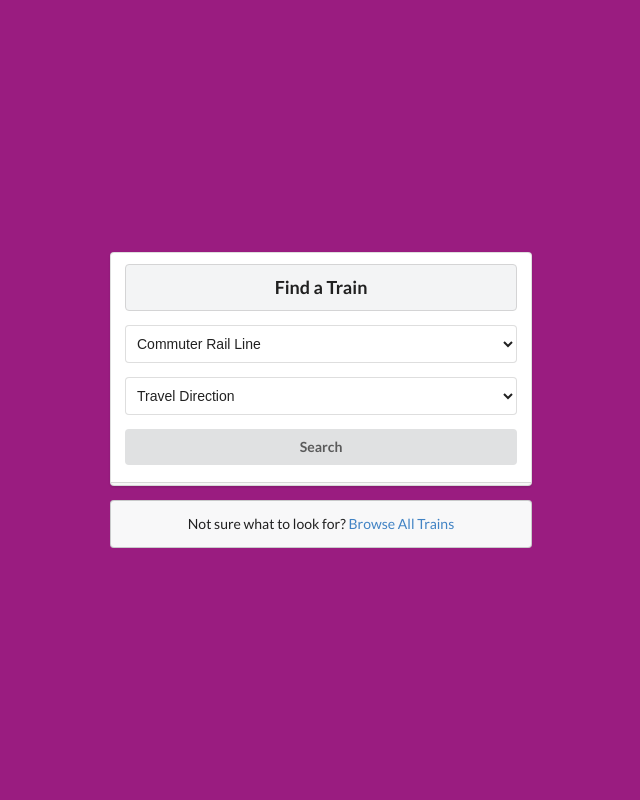
After one commit to cofonseca/MBTA-CR-Tracker, a Flask app: template templates/search.html in a window 1280 px wide. The commit adds this page. Shown: the whole page, without its empty margins (319-959 px from the left). Run offline with Flask 2, Linux system fonts and the light colour scheme; the template is opened without the code that fills it, so the values that code supplies are empty; some libraries are stand-ins or nearby versions.

Commit message:
Styling!

```diff
--- a/static/style.css
+++ b/static/style.css
@@ -1,22 +1,28 @@
-#id {
-    font-family: 'Archivo Black', sans-serif';
+html, body {
+    margin: 0;
+    padding: 0;
+    min-height: 100%;
+    height: 100%;
 }
 
 body {
-    background-color: #e2e2e2;
+    display: flex;
+    align-items: center;
+    background: #9a1c80;
 }
 
-#t {
-    width: 30px;
-    height: 30px;
+.column {
+    max-width: 450px !important;
 }
 
-#title {
-    font-family: 'Archivo Black', sans-serif;
-    margin: 0;
-    padding: 0;
+.ui.container {
+    max-width: 450px !important;
 }
 
-p, label {
-    font-family: 'Nunito Sans', sans-serif;
-}
+.container {
+    display: flex;
+    justify-content: center;
+    align-items: center;
+    margin: auto;
+    max-width: 450px;
+ }
--- a/templates/layout.html
+++ b/templates/layout.html
@@ -1,27 +1,17 @@
 <!DOCTYPE html>
 <html>
     <head>
+        <meta name="viewport" content="width=device-width, initial-scale=1, shrink-to-fit=no">
         <meta charset="utf-8">
-        <title>MBTA CR Tracker</title>
-        <link href="https://fonts.googleapis.com/css?family=Archivo+Black|Nunito+Sans" rel="stylesheet">
-        <link href="https://cdn.jsdelivr.net/npm/semantic-ui@2.2.13/dist/semantic.min.css" rel="stylesheet">
+        <title>Commuter Rail Tracker</title>
+        <link href="https://fonts.googleapis.com/css?family=Archivo+Black|Lato" rel="stylesheet">
+        <link href="https://cdnjs.cloudflare.com/ajax/libs/semantic-ui/2.2.13/semantic.min.css" rel="stylesheet">
         <link href="../static/style.css" rel="stylesheet">
+        <script src="https://code.jquery.com/jquery-3.1.1.min.js"></script>
+        <script src="https://cdnjs.cloudflare.com/ajax/libs/semantic-ui/2.2.13/semantic.min.js"></script>
         <script src="../static/main.js"></script>
     </head>
     <body>
-        <div class="container">
-            <div class="ui stackable menu">
-                <div class="item">
-                    <img id="t" src="../static/images/t.png">
-                </div>
-                <div class="item">
-                    <h2 id="title">Tracker</h2>
-                </div>
-                <a class="active item">Home</a>
-                <a class="item">Browse</a>
-                <a class="item">Map</a>
-                </div>
-            {% block body %}{% endblock %}
-        </div>
+    {% block body %}{% endblock %}
     </body>
 </html>
--- /dev/null
+++ b/templates/search.html
@@ -0,0 +1,48 @@
+{% extends 'layout.html' %}
+{% block body %}
+<div class="ui middle aligned center aligned grid container">
+  <div class="column">
+      <form class="ui large form" action="/map" method="GET">
+          <div class="ui stacked segment">
+              <h3 class="ui block header">Find a Train</h3>
+
+              <!-- First Field -->
+              <div class="field">
+                  <select class="ui dropdown">
+                      <option value="" disabled selected>Commuter Rail Line</option>
+                      <option value="Providence">Providence</option>
+                      <option value="fdsfdsfds">Stoughton</option>
+                      <option value="fdsfdsfds">Middleborough</option>
+                      <option value="fdsfdsfds">Worcester</option>
+                      <option value="fdsfdsfds">fdsfdsfdsfds</option>
+                      <option value="fdsfdsfds">fdsfdsfdsfds</option>
+                      <option value="fdsfdsfds">fdsfdsfdsfds</option>
+                      <option value="fdsfdsfds">fdsfdsfdsfds</option>
+                      <option value="fdsfdsfds">fdsfdsfdsfds</option>
+                      <option value="fdsfdsfds">fdsfdsfdsfds</option>
+                  </select>
+              </div>
+
+              <!-- Second Field -->
+              <div class="field">
+                  <select class="ui dropdown">
+                      <option value="" disabled selected>Travel Direction</option>
+                      <option value="Inbound">Inbound (To Boston)</option>
+                      <option value="Outbound">Outbound (From Boston)</option>
+                  </select>
+              </div>
+
+              <!-- Submit Button -->
+              <button class="ui fluid submit button" type="submit">Search</button>
+
+          </div>
+      </form>
+
+      <!--Browse Message-->
+      <div class="ui message">
+          Not sure what to look for? <a href="/browse">Browse All Trains</a>
+      </div>
+
+  </div>
+</div>
+{% endblock %}
```
